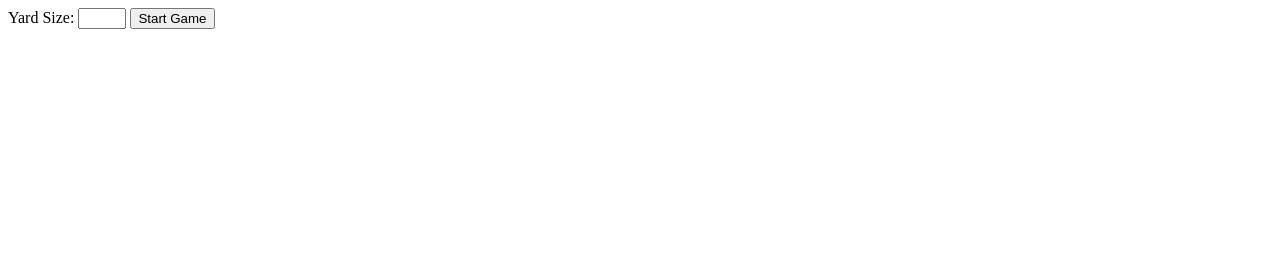
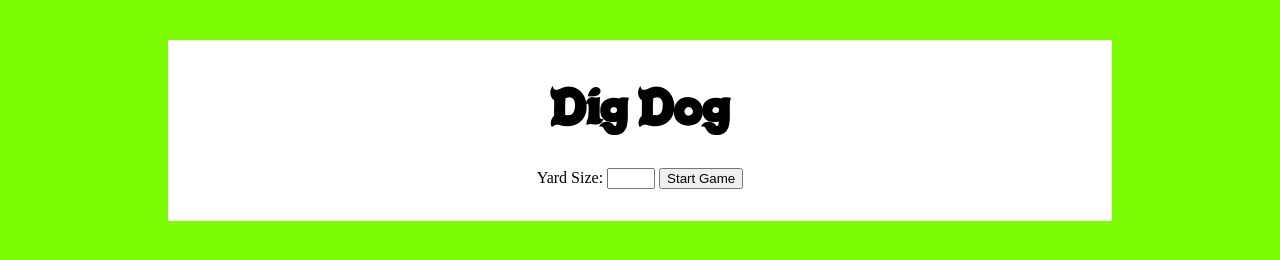
Before and after one commit to MNowak16/Dig-Dog, a plain HTML site: page index.html in a window 1280 px wide. Drawn offline with nearby package versions, Linux system fonts and the light colour scheme.

Commit message:
page styling

```diff
--- a/digdog.css
+++ b/digdog.css
@@ -1,3 +1,25 @@
+/*https://media.istockphoto.com/photos/stadium-grass-picture-id612852170?k=6&m=612852170&s=170667a&w=0&h=g-36Kmq5GfHOZUnPEyEfdrBKcOei9uwEkXxWmkld2w8=/*/
+body {
+    background: lawngreen;
+    padding: 2em 10em 2em 10em;
+}
+
+#game { background: #FFFFFF;
+    padding: 1em;
+    overflow: auto;
+    text-align: center;
+}
+
+h1 {
+    font-family: ChrustyRock-ORLA, sans-serif;
+    font-size: xxx-large;
+}
+
+table {
+    margin-left: auto;
+    margin-right: auto;
+}
+
 /* Set the dimensions of all table cells */
 td {
     width: 125px;
@@ -21,3 +43,7 @@ td.dug-bone {
     background-position: center;
     background-repeat: no-repeat;
 }
+
+/*https://www.fontspace.com/chrusty-rock-font-f35152*/
+@font-face { font-family: 'ChrustyRock-ORLA';
+    src: url("ChrustyRock-ORLA.ttf"); }
--- a/index.html
+++ b/index.html
@@ -6,6 +6,8 @@
     <link rel="stylesheet" href="digdog.css">
 </head>
 <body>
+    <div id="game">
+        <h1>Dig Dog</h1>
         <form>
             <label for="yard">Yard Size: </label>
             <input id="yard" type="number" min="3" max="7" step="1" required>
@@ -15,6 +17,7 @@
         <p id="status"></p>
 
         <table id="digYard"></table>
+    </div>
 
     <script defer src="https://code.jquery.com/jquery-3.6.0.js"
             integrity="sha256-H+K7U5CnXl1h5ywQfKtSj8PCmoN9aaq30gDh27Xc0jk=" crossorigin="anonymous"></script>
```
Also changed, not shown: ChrustyRock-ORLA.ttf (added), grass.jpg (added). Lines whose indentation alone changed are shown as unchanged.
